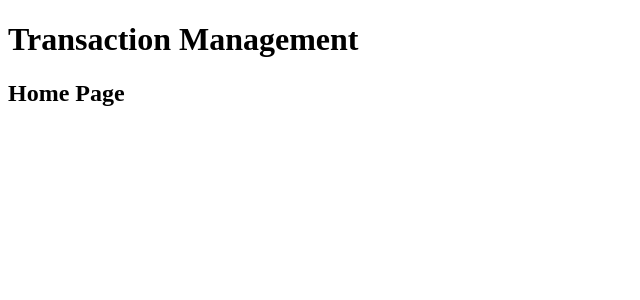
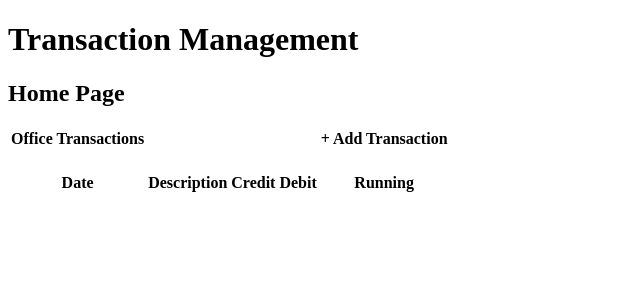
Before and after one commit to mike-appwrk/transaction-management, a React (Create React App) app in the folder client/: page / in a window 1280 px wide. Shown: the top 300 px of the page, without its empty margins (0-640 px from the left). Built offline with nearby package versions, Linux system fonts and the light colour scheme.

Commit message:
set up transactions table

```diff
--- a/client/src/components/Transactions.js
+++ b/client/src/components/Transactions.js
@@ -1,7 +1,14 @@
+import TransactionsTableHeaders from "./TransactionsTableHeaders";
+
 function Transactions () {
   return (
     <div>
-      Transactions!
+      <table>
+        <TransactionsTableHeaders />
+        <tbody>
+
+        </tbody>
+      </table>
     </div>
   )
 }
--- /dev/null
+++ b/client/src/components/TransactionsTableHeaders.js
@@ -0,0 +1,29 @@
+function TransactionsTableHeaders () {
+  return (
+    <thead>
+      <tr>
+        <th>Office Transactions</th>
+        <th>&nbsp;</th>
+        <th>&nbsp;</th>
+        <th>&nbsp;</th>
+        <th>+ Add Transaction</th>
+      </tr>
+      <tr>
+        <td>&nbsp;</td>
+        <td>&nbsp;</td>
+        <td>&nbsp;</td>
+        <td>&nbsp;</td>
+        <td>&nbsp;</td>
+      </tr>
+      <tr>
+        <th>Date</th>
+        <th>Description</th>
+        <th>Credit</th>
+        <th>Debit</th>
+        <th>Running </th>
+      </tr>
+    </thead>
+  )
+}
+
+export default TransactionsTableHeaders;
--- a/client/src/pages/HomePage.js
+++ b/client/src/pages/HomePage.js
@@ -1,7 +1,12 @@
+import { useEffect, useState } from "react";
+import Transactions from "../components/Transactions";
+
 function HomePage () {
+
   return (
     <div>
       <h2>Home Page</h2>
+      <Transactions />
     </div>
   )
 }
```
